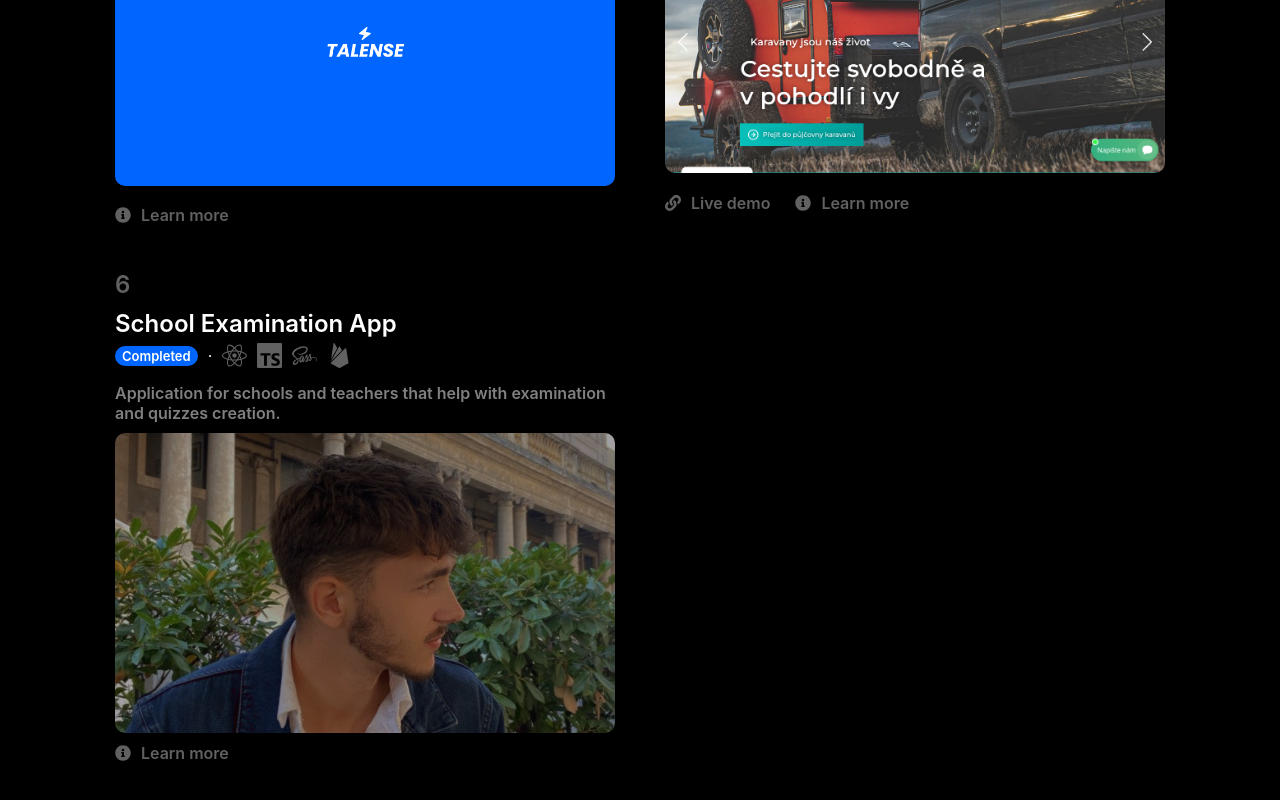
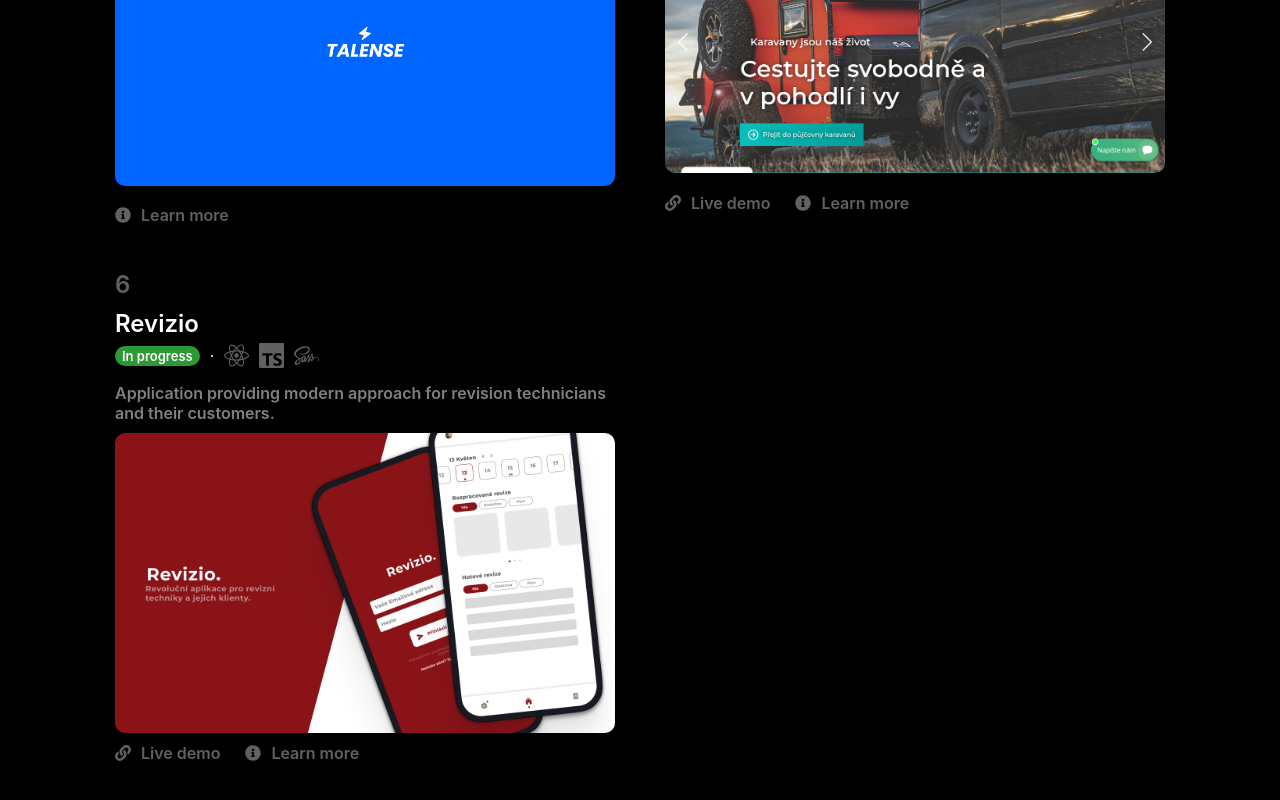
Before and after one commit to valajczech/helloold, a Next.js app: page /hello in a window 1280 px wide. Shown: the part 2780-3580 px from the top of the page. Built offline with nearby package versions, Linux system fonts and the light colour scheme.

Commit message:
feat: Added revizio

```diff
--- a/pages/hello/index.tsx
+++ b/pages/hello/index.tsx
@@ -22,6 +22,7 @@
 import bures from "../../public/assets/bures_miniature.png";
 import townout from "../../public/assets/townout_miniature.png";
 import talense from "../../public/assets/talense_miniature.png";
+import reviizio from "../../public/assets/Revizio.png";
 
 // Animation libratires
 import { motion } from "framer-motion";
@@ -145,6 +146,21 @@
                 />
                 <ProjectCard
                   number="6"
+                  inProgress={true}
+                  title="Revizio"
+                  img={reviizio}
+                  demoURL="https://revizio.app/"
+                  techstack={[
+                    <FaReact key={"icon"} />,
+                    <SiTypescript key={"icon"} />,
+                    <FaSass key={"icon"} />,
+                  ]}
+                  shortDescription={
+                    "Application providing modern approach for revision technicians and their customers."
+                  }
+                />
+                {/*<ProjectCard
+                  number="6"
                   inProgress={false}
                   title="School Examination App"
                   img={portrait}
@@ -157,7 +173,7 @@
                   shortDescription={
                     "Application for schools and teachers that help with examination and quizzes creation."
                   }
-                />
+                />*/}
               </Parallax>
             </div>
             <div className={styles.right}>
```
Also changed, not shown: pages/index.tsx (+10 -0 lines), public/assets/Revizio.png (added), 1 other file (tests, documents, lock files or other folders).
